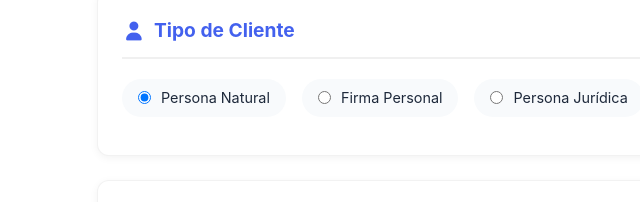
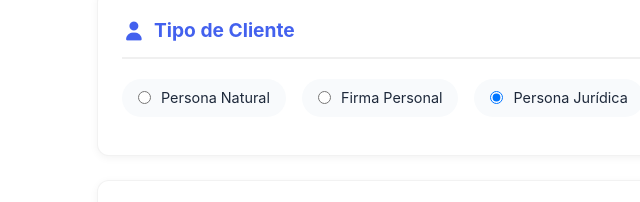
Before and after one commit to humnerlenis/ventasPuntos, a plain HTML site: page disglobal.html in a window 1280 px wide. Shown: the part 188-390 px from the top of the page, 143-783 px from the left. Drawn offline with Linux system fonts and the light colour scheme.

Commit message:
se activo persona juridica en disglobal por defecto

```diff
--- a/disglobal.html
+++ b/disglobal.html
@@ -36,7 +36,7 @@
                             <input type="radio" name="tipoCliente" value="firma"> Firma Personal
                         </label>
                         <label class="radio-label">
-                            <input type="radio" name="tipoCliente" value="juridica" > Persona Jurídica
+                            <input type="radio" name="tipoCliente" value="juridica" checked> Persona Jurídica
                         </label>
                     </div>
                 </div>
```
Also changed, not shown: js/otro.js (+1 -36 lines).
